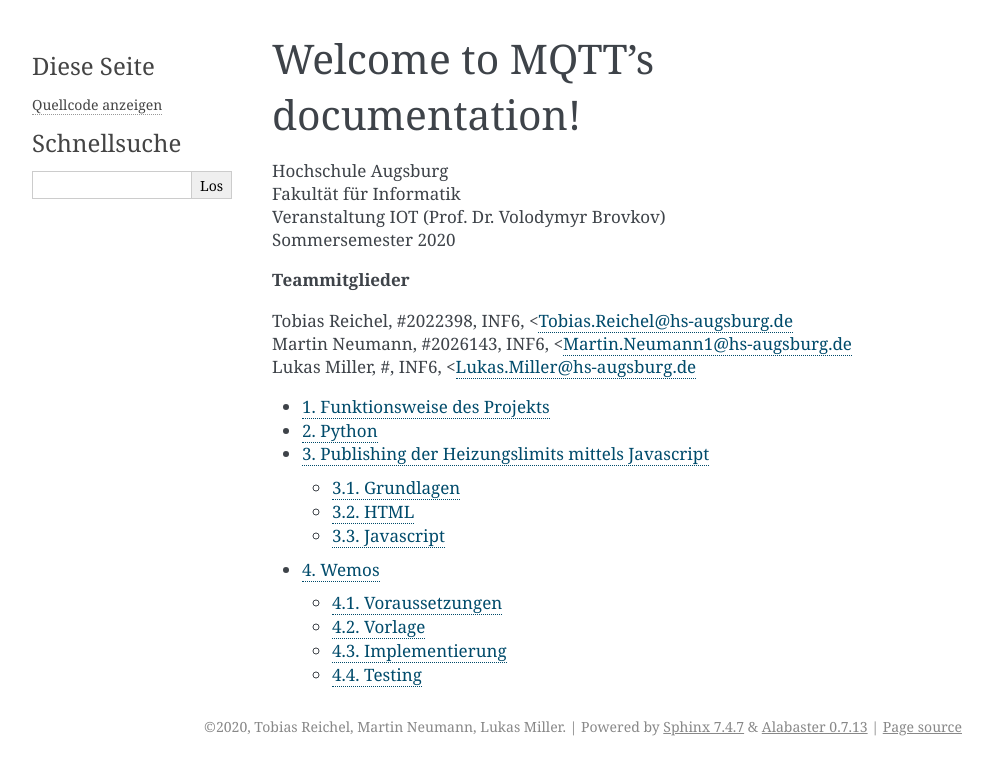
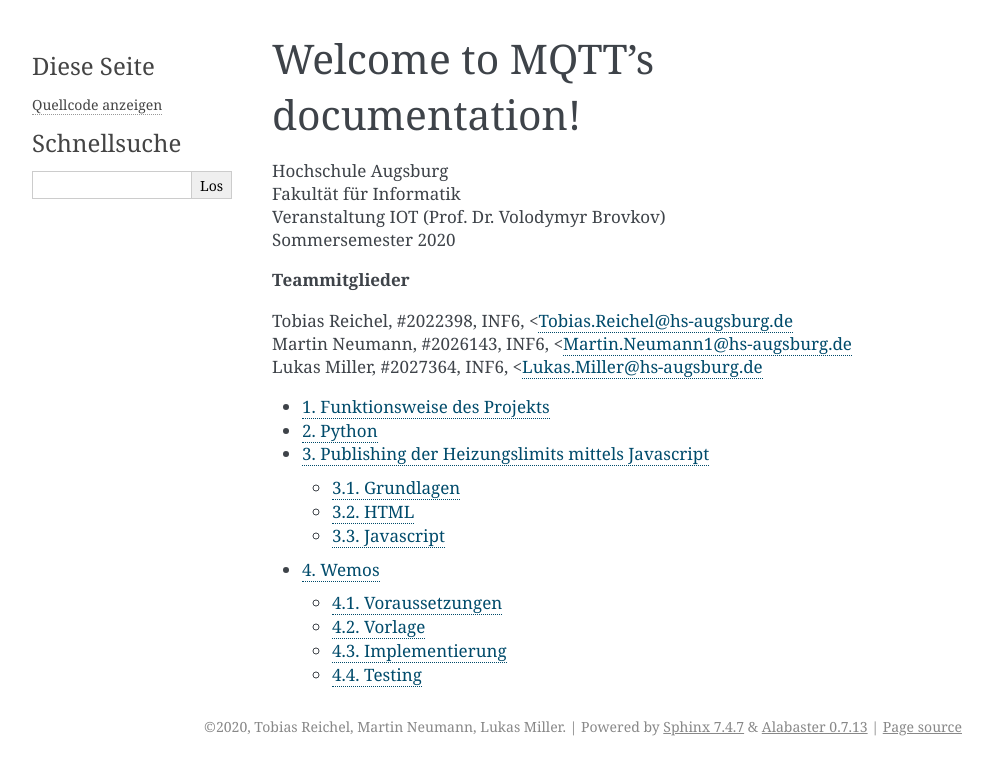
Before and after one commit to Schneggera/mqtt, a Sphinx documentation site: the page built from sphinx/index.rst, in a window 1280 px wide. Shown: the top 775 px of the page, without its empty margins (148-1141 px from the left). Built offline with Sphinx 7.4.7, drawn with Linux system fonts in a browser that asks for light colours.

Commit message:
Update index.rst

```diff
--- a/sphinx/index.rst
+++ b/sphinx/index.rst
@@ -16,7 +16,7 @@
 
 | Tobias Reichel, #2022398, INF6, <Tobias.Reichel@hs-augsburg.de
 | Martin Neumann, #2026143, INF6, <Martin.Neumann1@hs-augsburg.de
-| Lukas Miller, #, INF6, <Lukas.Miller@hs-augsburg.de
+| Lukas Miller, #2027364, INF6, <Lukas.Miller@hs-augsburg.de
 
 
 
```
